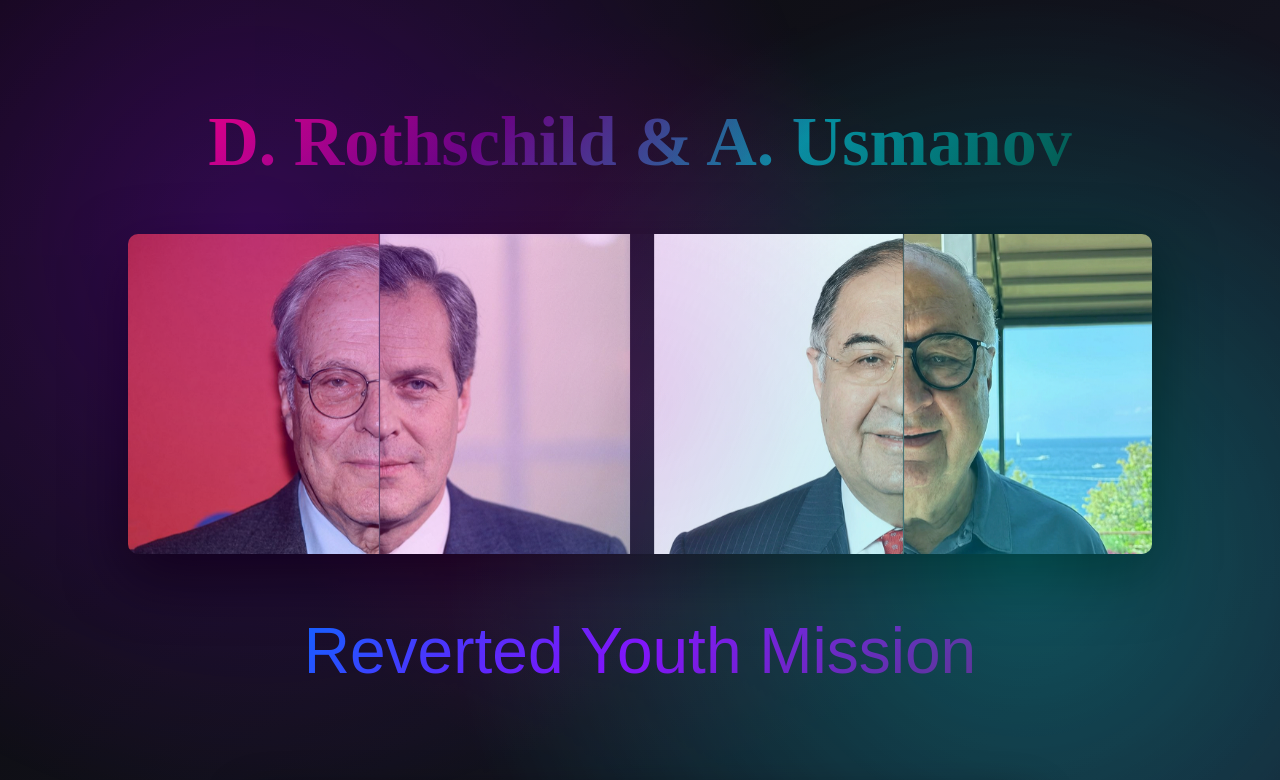
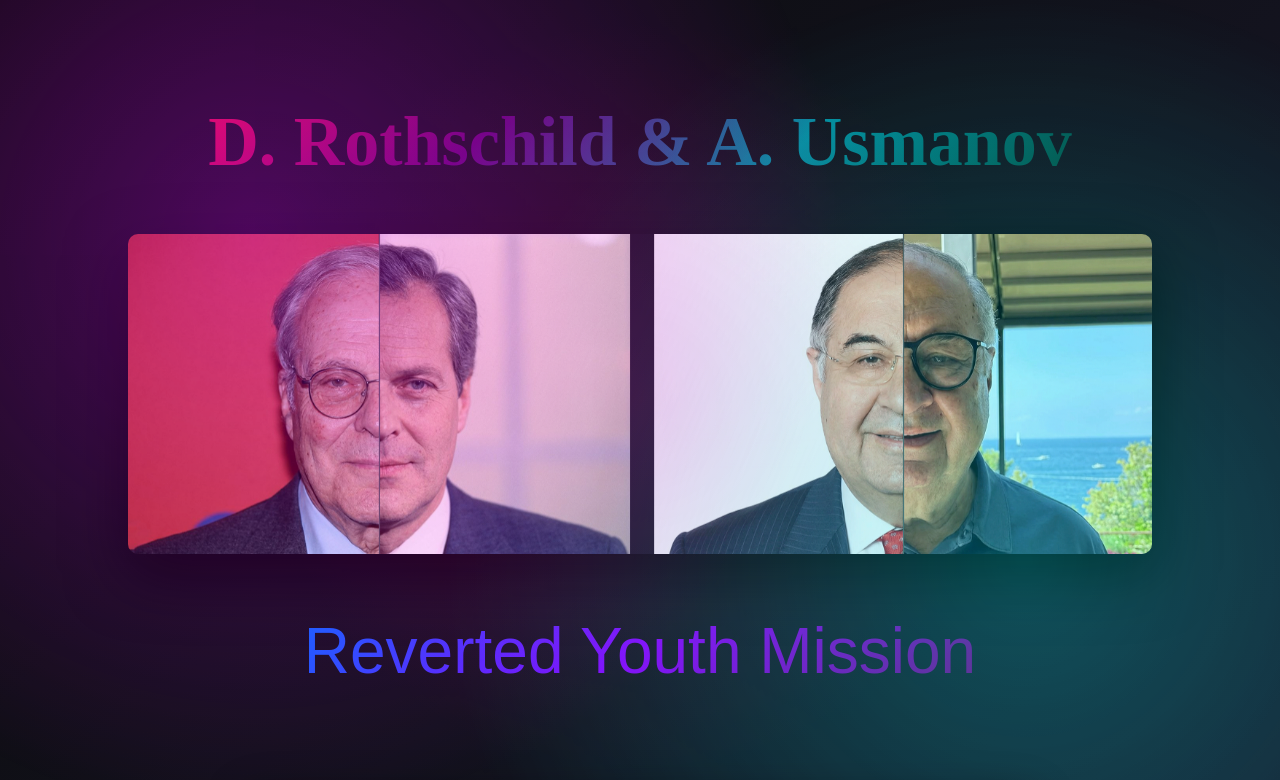
Before and after one commit to revertedyouth/revertedyouth.github.io, a plain HTML site: page index.html in a window 1280 px wide. Shown: the top 780 px of the page. Drawn offline with Linux system fonts and the light colour scheme; a web font is replaced by a local one.

Commit message:
Update index.html

```diff
--- a/index.html
+++ b/index.html
@@ -80,6 +80,7 @@
       left: 0;
       width: 100%;
       height: 100%;
+      /*
       background: radial-gradient(
           circle at 20% 30%,
           rgb(153 0 255 / 37%) 0%,
@@ -94,22 +95,24 @@
           circle at 50% 50%,
           rgba(255, 0, 128, 0.2) 0%,
           transparent 50%
-        );
-      /* background: radial-gradient(
+        ); */
+
+      background: radial-gradient(
           circle at 20% 30%,
-          rgba(255, 0, 255, 0.25) 0%,
+          rgb(216 0 255 / 45%) 0%,
           transparent 50%
         ),
         radial-gradient(
           circle at 80% 70%,
-          rgba(0, 255, 255, 0.25) 0%,
+          rgb(0 255 255 / 37%) 0%,
           transparent 50%
         ),
         radial-gradient(
           circle at 50% 50%,
           rgba(255, 0, 128, 0.2) 0%,
           transparent 50%
-        ); */
+        );
+
       pointer-events: none;
       z-index: 0;
       animation: gradientShift 15s ease infinite;
@@ -247,7 +250,8 @@
       font-style: normal;
       font-variation-settings: "wdth" 100;
       text-align: center;
-      background: linear-gradient(134deg, #ff006a, #5e056f, #028d9d, #054739);
+      /* background: linear-gradient(134deg, #ff006a, #5e056f, #028d9d, #054739); */
+      background: linear-gradient(134deg, #ed0f42, #5e056f, #028d9d, #054739);
       -webkit-background-clip: text;
       -webkit-text-fill-color: transparent;
       background-clip: text;
```
